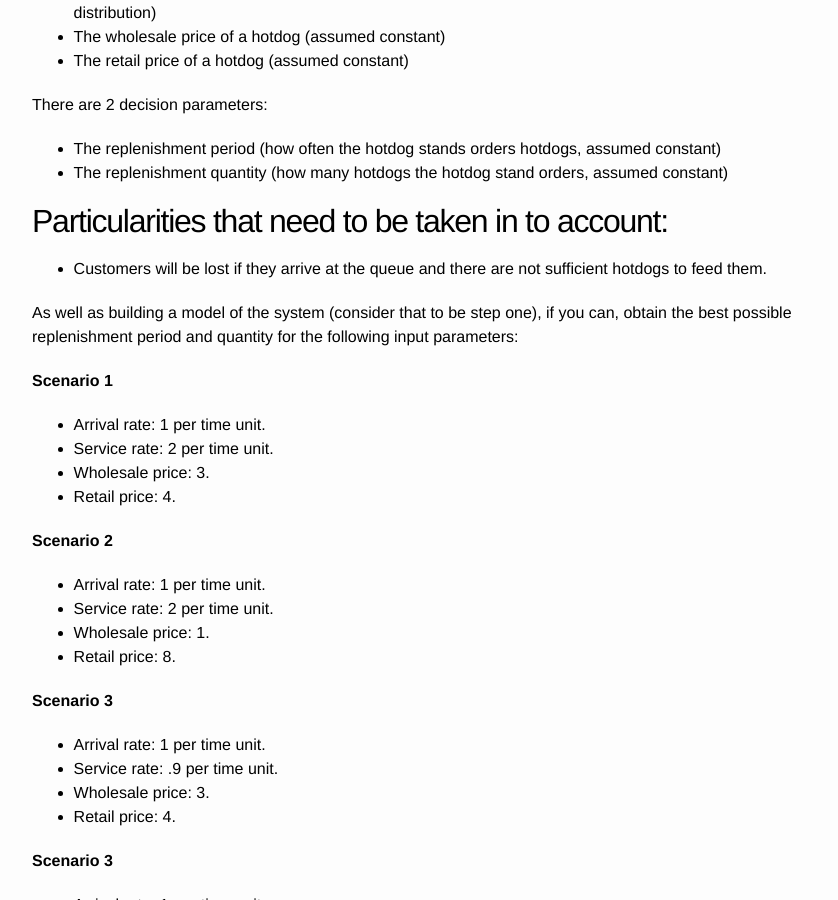
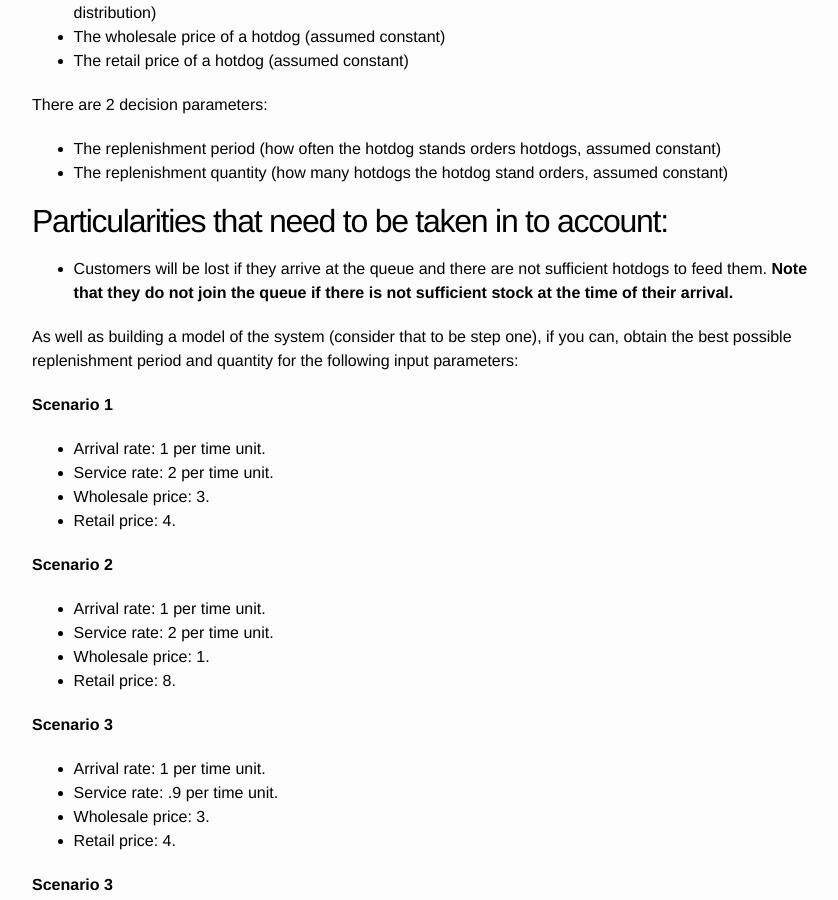
Before and after one commit to drvinceknight/Introduction_to_OOP, a Jekyll site: the page built from Challenges/HotDogStand/index.md, in a window 1280 px wide and 900 px high, scrolled down 557 px. Shown: the whole window, without its empty margins (208-1046 px from the left). Built offline with Jekyll 4.4.1, drawn with Linux system fonts in a browser that asks for light colours.

Commit message:
Adding detail about loss of customers

```diff
--- a/Challenges/HotDogStand/index.md
+++ b/Challenges/HotDogStand/index.md
@@ -29,6 +29,7 @@ There are 2 decision parameters:
 ##Particularities that need to be taken in to account:
 
 - Customers will be lost if they arrive at the queue and there are not sufficient hotdogs to feed them.
+    **Note that they do not join the queue if there is not sufficient stock at the time of their arrival.**
 
 As well as building a model of the system (consider that to be step one), if you can, obtain the best possible replenishment period and quantity for the following input parameters:
 
```
